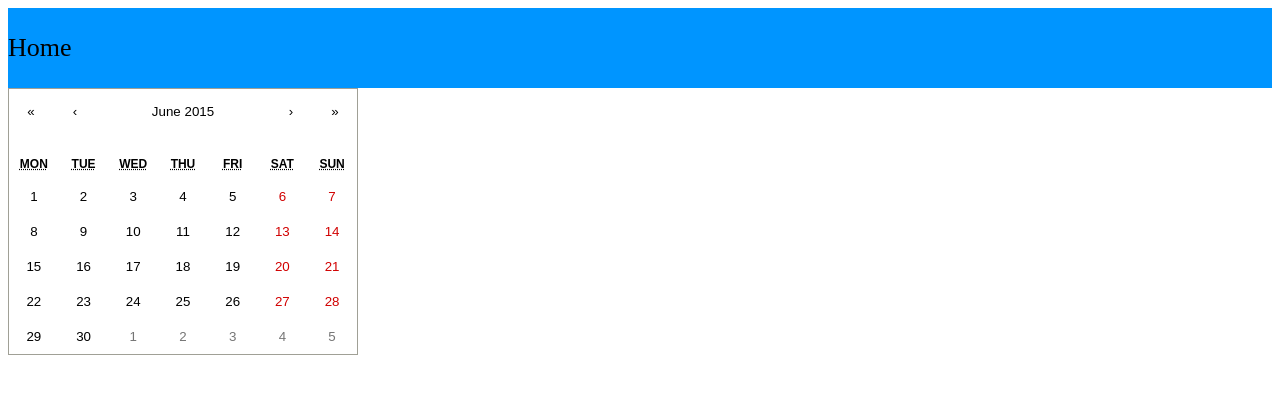
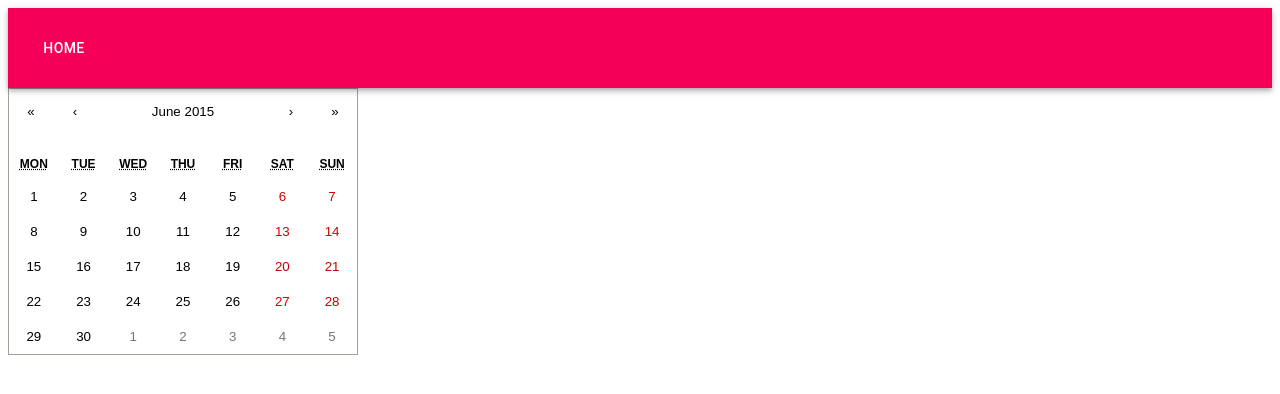
Before and after one commit to jwoo896/peek-calendar, a React (Create React App) app: page / in a window 1280 px wide. Shown: the top 394 px of the page. Built offline with nearby package versions, Linux system fonts and the light colour scheme.

Commit message:
installed material-ui lib, updated height of header in App.css, implemented material-ui's AppBar web component in App.js

```diff
--- a/package.json
+++ b/package.json
@@ -3,6 +3,7 @@
   "version": "0.1.0",
   "private": true,
   "dependencies": {
+    "@material-ui/core": "^4.5.1",
     "moment": "^2.24.0",
     "react": "^16.10.2",
     "react-calendar": "^2.19.2",
@@ -10,6 +11,7 @@
     "react-redux": "^7.1.1",
     "react-router-dom": "^5.1.2",
     "react-scripts": "3.2.0",
+    "react-window": "^1.8.5",
     "redux": "^4.0.4"
   },
   "scripts": {
--- a/src/App.css
+++ b/src/App.css
@@ -7,14 +7,12 @@
 }
 
 .header {
-  background-color: #0095ff;
   min-height: 10vh;
   display: flex;
   flex-direction: column;
   align-items: flex-start;
   justify-content: center;
   font-size: calc(10px + 2vmin);
-  color: white;
 }
 
 .link {
--- a/src/App.js
+++ b/src/App.js
@@ -1,5 +1,6 @@
 import React from 'react';
 import { Route, Link } from 'react-router-dom';
+import { AppBar, Toolbar, Button } from "@material-ui/core";
 import CalendarView from "./components/CalendarView/CalendarView";
 import DayView from "./components/DayView/DayView";
 import './App.css';
@@ -8,9 +9,11 @@ import './App.css';
 export default(() => {
   const renderHeader = () => {
     return (
-        <div className="header">
-            <Link className="link" to="/">Home</Link>
-        </div>
+        <AppBar position="sticky" color="secondary" className="header">
+            <Toolbar>
+                <Button color="inherit"><Link to="/" style={{textDecoration: 'none', color: '#fff'}}>Home</Link></Button>
+            </Toolbar>
+        </AppBar>
     );
   };
 
```
Also changed, not shown: 1 other file (tests, documents, lock files or other folders).
